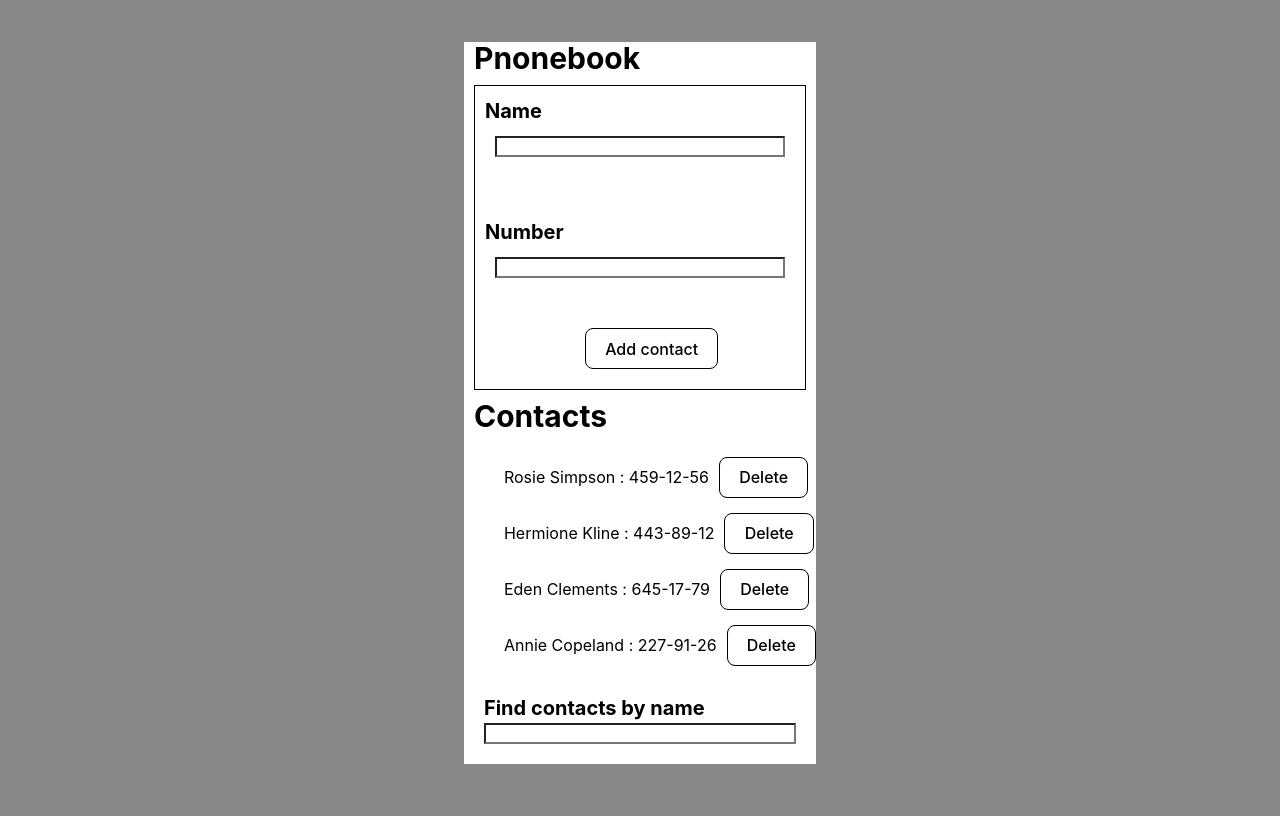
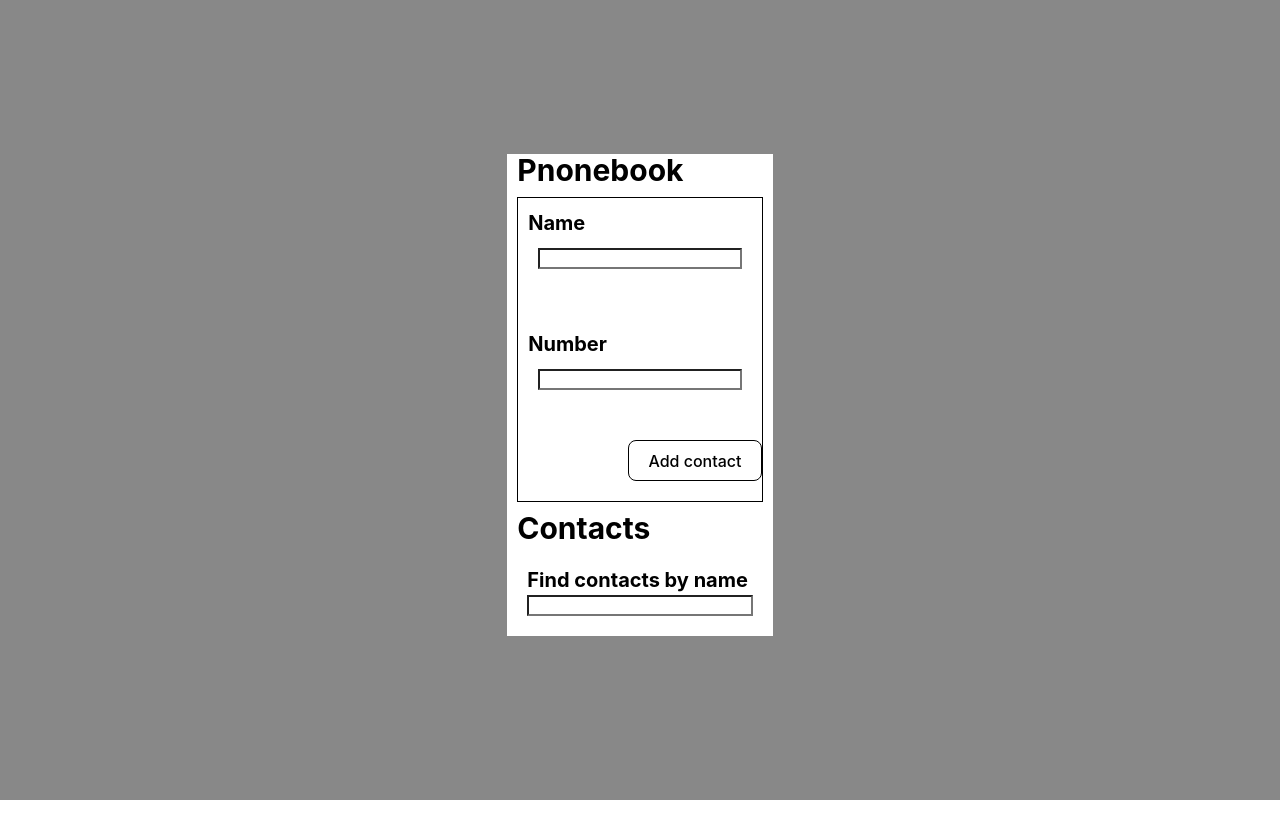
Before and after one commit to DmitriyKolesnyk/react.study1, a React (Vite) app: page / in a window 1280 px wide. Built offline with nearby package versions, Linux system fonts and the light colour scheme.

Commit message:
Contacts adding to the local storage

```diff
--- a/src/components/Contacts/ContactList.jsx
+++ b/src/components/Contacts/ContactList.jsx
@@ -8,12 +8,7 @@ import contacts from "./Contacts.jsx";
 
 class ContactList extends Component {
   state = {
-    contacts: [
-      { id: "id-1", name: "Rosie Simpson", number: "459-12-56" },
-      { id: "id-2", name: "Hermione Kline", number: "443-89-12" },
-      { id: "id-3", name: "Eden Clements", number: "645-17-79" },
-      { id: "id-4", name: "Annie Copeland", number: "227-91-26" },
-    ],
+    contacts: [],
     filter: "",
   };
 
@@ -58,6 +53,20 @@ class ContactList extends Component {
     );
   };
 
+  componentDidMount() {
+    const contacts = localStorage.getItem("contacts");
+    const parsedContacts = JSON.parse(contacts);
+    if (parsedContacts) {
+      this.setState({ contacts: parsedContacts });
+    }
+  }
+
+  componentDidUpdate(prevProps, prevState) {
+    if (this.state.contacts !== prevState.contacts) {
+      localStorage.setItem("contacts", JSON.stringify(this.state.contacts));
+    }
+  }
+
   render() {
     const { contacts, filter } = this.state;
     const visibleContacts = this.getVisibleContacts();
--- a/src/components/Contacts/Form.jsx
+++ b/src/components/Contacts/Form.jsx
@@ -22,6 +22,7 @@ class Form extends Component {
   reset = () => {
     this.setState({ name: "", number: "" });
   };
+
 
   render() {
     return (
@@ -51,9 +52,7 @@ class Form extends Component {
           />
         </label>
 
-        <button
-            className={css.formButton}
-            type="submit">
+        <button className={css.formButton} type="submit">
           Add contact
         </button>
       </form>
```
